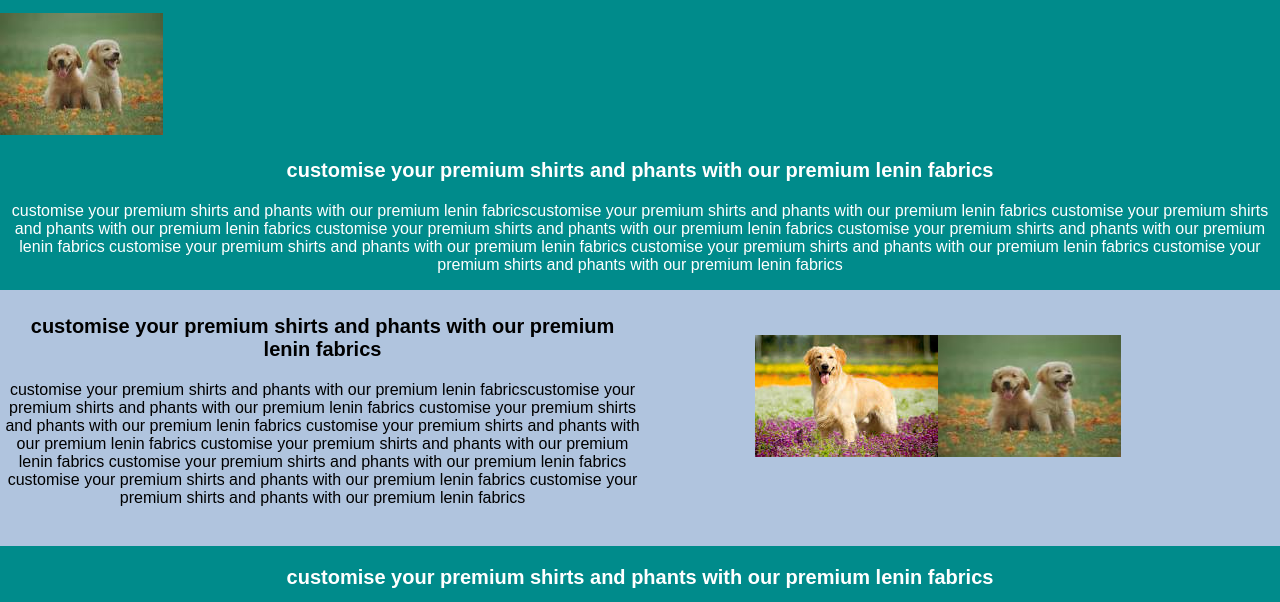
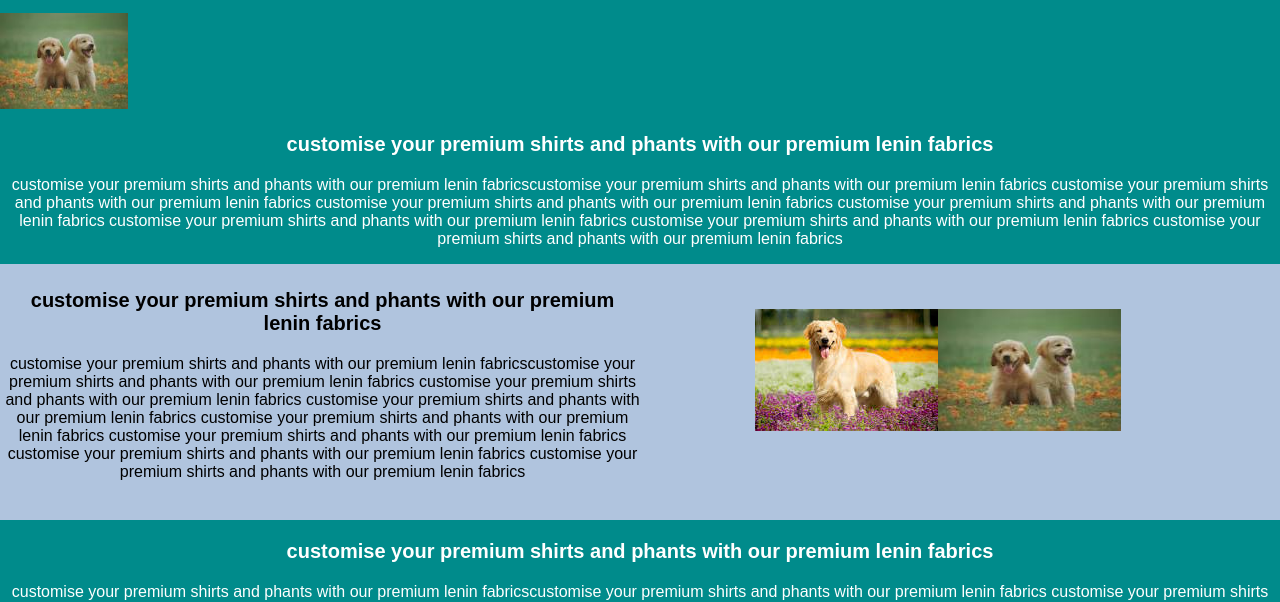
Before and after one commit to Nallasenathipathi/html-project1, a plain HTML site: page index.html in a window 1280 px wide. Shown: the part 159-761 px from the top of the page. Drawn offline with Linux system fonts and the light colour scheme.

Commit message:
Update index.html

```diff
--- a/index.html
+++ b/index.html
@@ -17,7 +17,7 @@
 					<li class="page"><a href="login.html">Login</a></li>
 				</ul>
 			</header>
-			<img src="front.jpg" >
+			<img src="front.jpg" width="10%" >
 			<div id="para1" class="para">
 				<p class="ptitle">customise your premium shirts and phants with our premium lenin fabrics</p>
 				<p class="txt">customise your premium shirts and phants with our premium lenin fabricscustomise your premium shirts and phants with our premium lenin fabrics customise your premium shirts and phants with our premium lenin fabrics customise your premium shirts and phants with our premium lenin fabrics customise your premium shirts and phants with our premium lenin fabrics customise your premium shirts and phants with our premium lenin fabrics customise your premium shirts and phants with our premium lenin fabrics customise your premium shirts and phants with our premium lenin fabrics</p>
```
